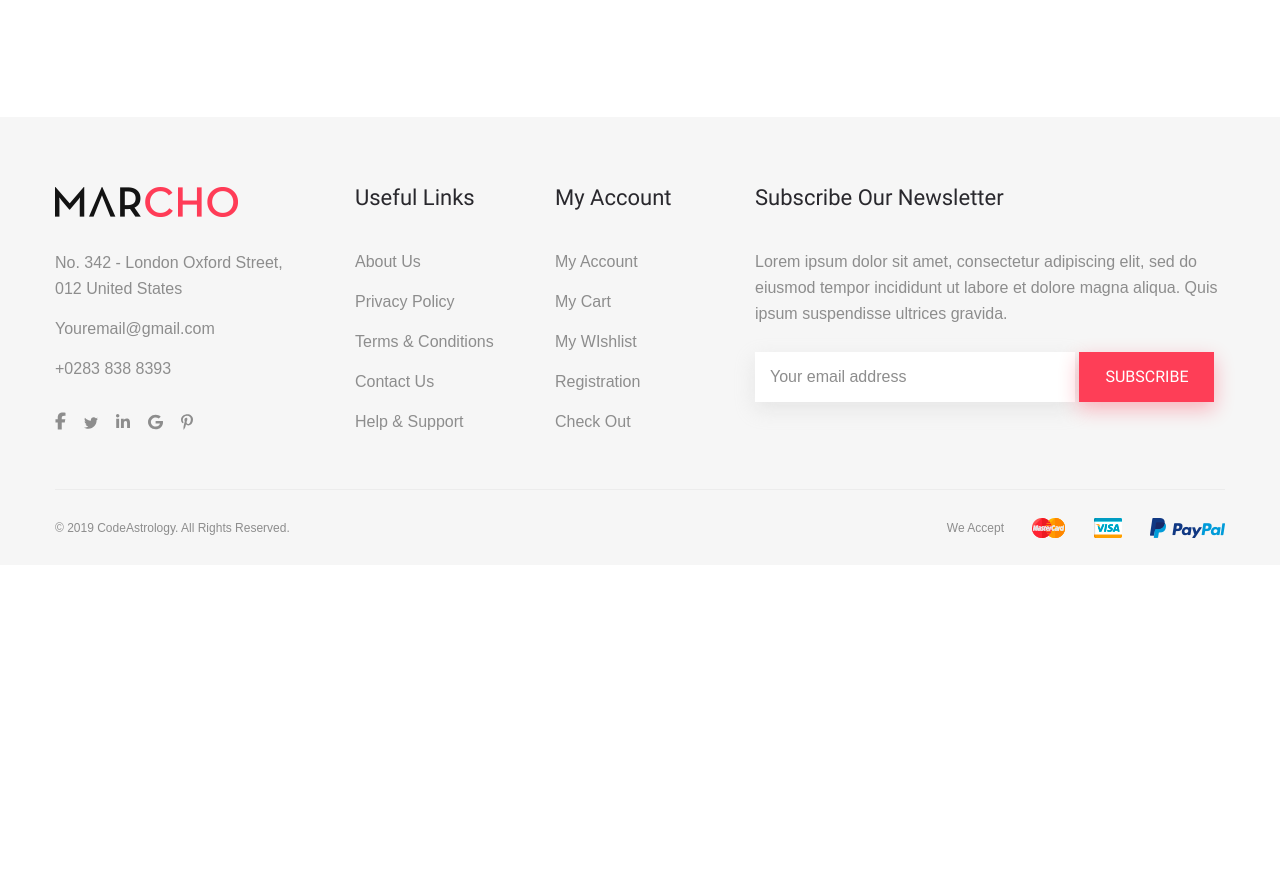
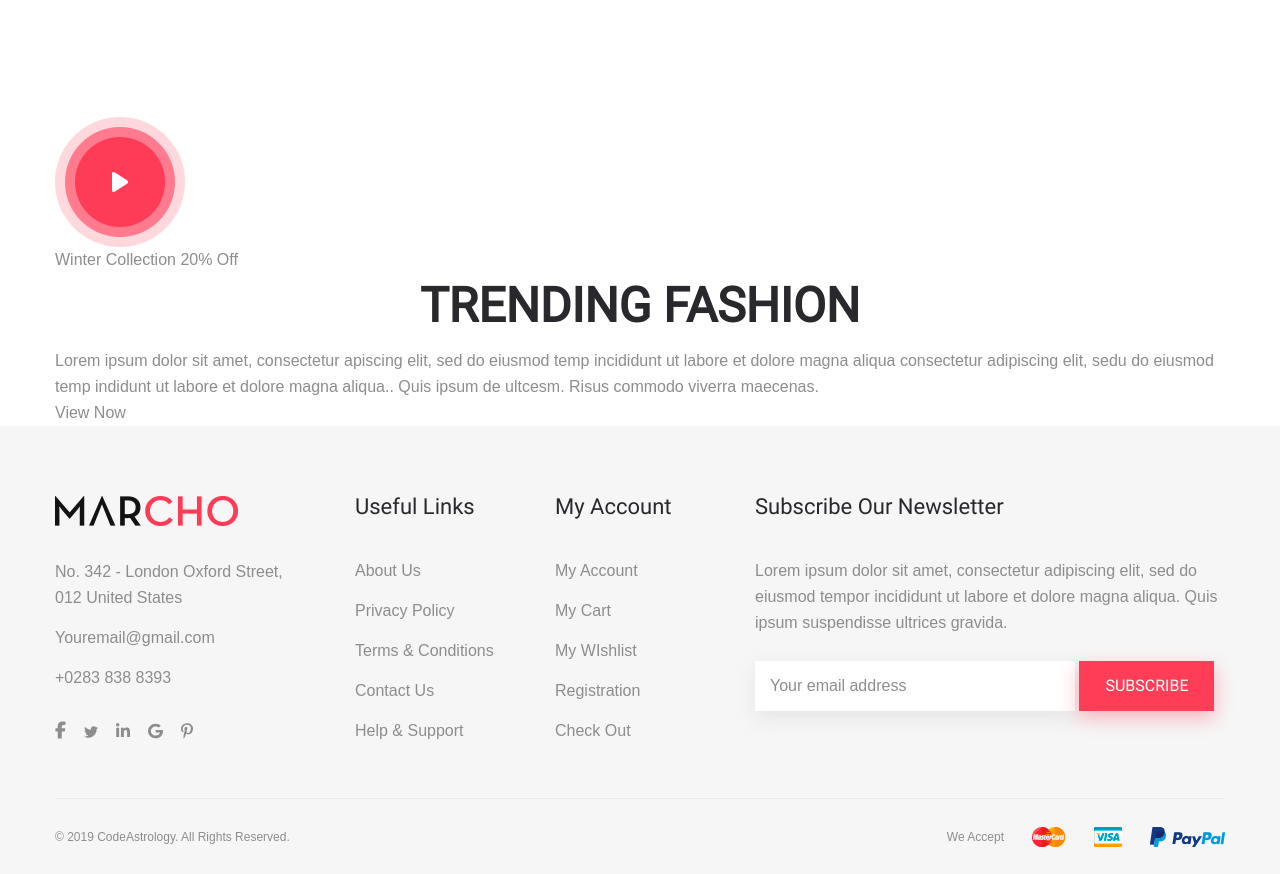
Before and after one commit to webdev-alexey/project_marcho, a website: page app/index.html in a window 1280 px wide. Shown: the part 2167-3041 px from the top of the page. Before the commit the page ends 2732 px from the top, so only its background shows below. Drawn offline with nearby package versions, Linux system fonts and the light colour scheme; files that its build step writes are made by us from their sources; files whose address does not match are found by name.

Commit message:
верстка video-fashion

```diff
--- a/app/index.html
+++ b/app/index.html
@@ -294,6 +294,34 @@
           </div>
         </div>
       </section>
+
+      <section class="video-fashion">
+        <div class="container">
+          <div class="video-fashion__inner">
+            <div class="video-fashion__popup">
+              <a class="video-fashion__play" href="#" data-fancybox>
+                <img src="images/icons/play-btn.png" alt="video play button" />
+              </a>
+            </div>
+
+            <div class="video-fashion__content">
+              <p class="video-fashion__subtitle">Winter Collection 20% Off</p>
+
+              <h3 class="title video-fashion__title">TRENDING FASHION</h3>
+
+              <p class="video-fashion__text">
+                Lorem ipsum dolor sit amet, consectetur apiscing elit, sed do
+                eiusmod temp incididunt ut labore et dolore magna aliqua
+                consectetur adipiscing elit, sedu do eiusmod temp indidunt ut
+                labore et dolore magna aliqua.. Quis ipsum de ultcesm. Risus
+                commodo viverra maecenas.
+              </p>
+
+              <a class="video-fashion__link" href="#">View Now</a>
+            </div>
+          </div>
+        </div>
+      </section>
     </main>
 
     <footer class="footer">
```
Also changed, not shown: app/images/decor/pattern.png (added), app/images/icons/play-btn.png (added), app/images/video-fashion.jpg (added).
